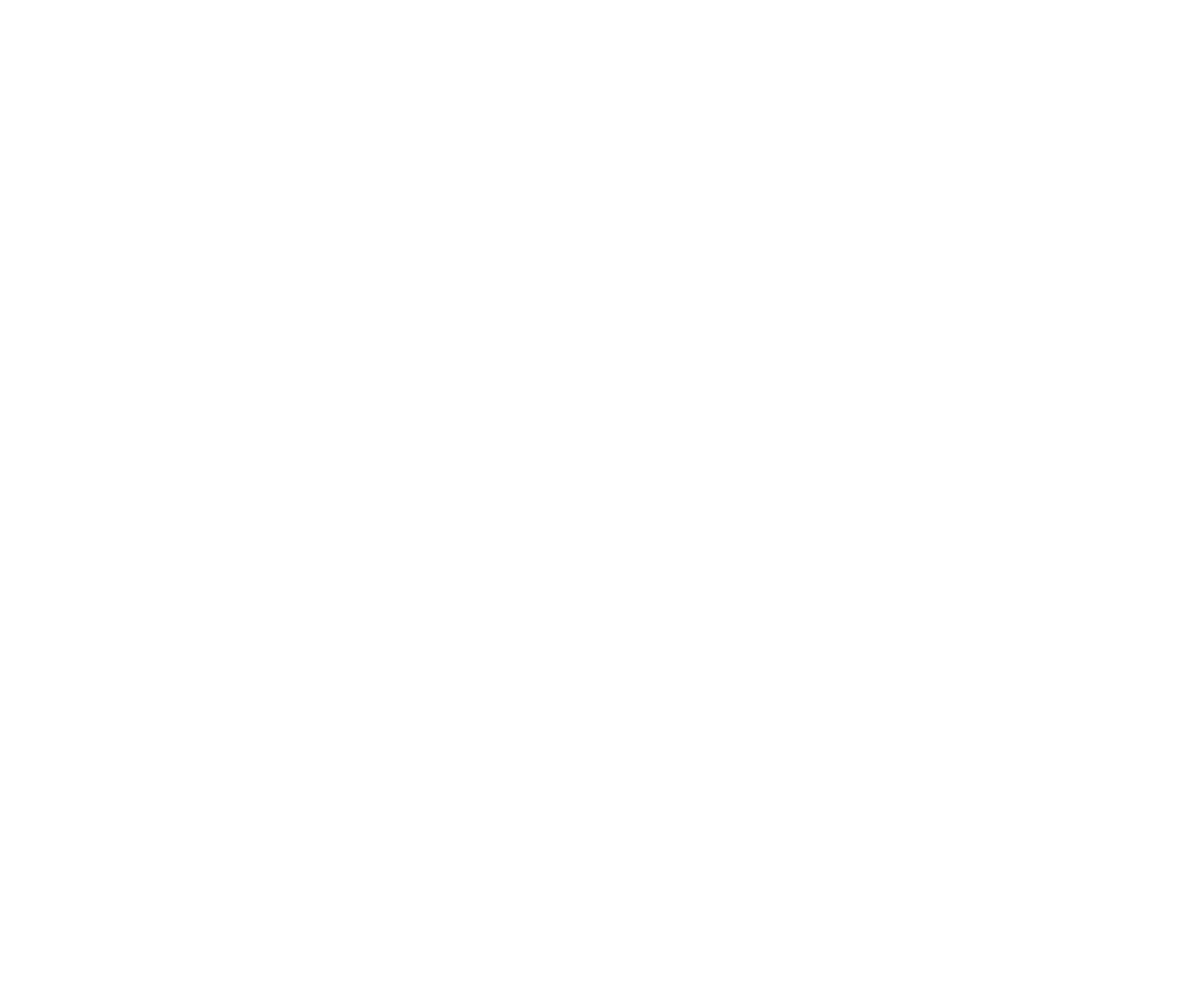
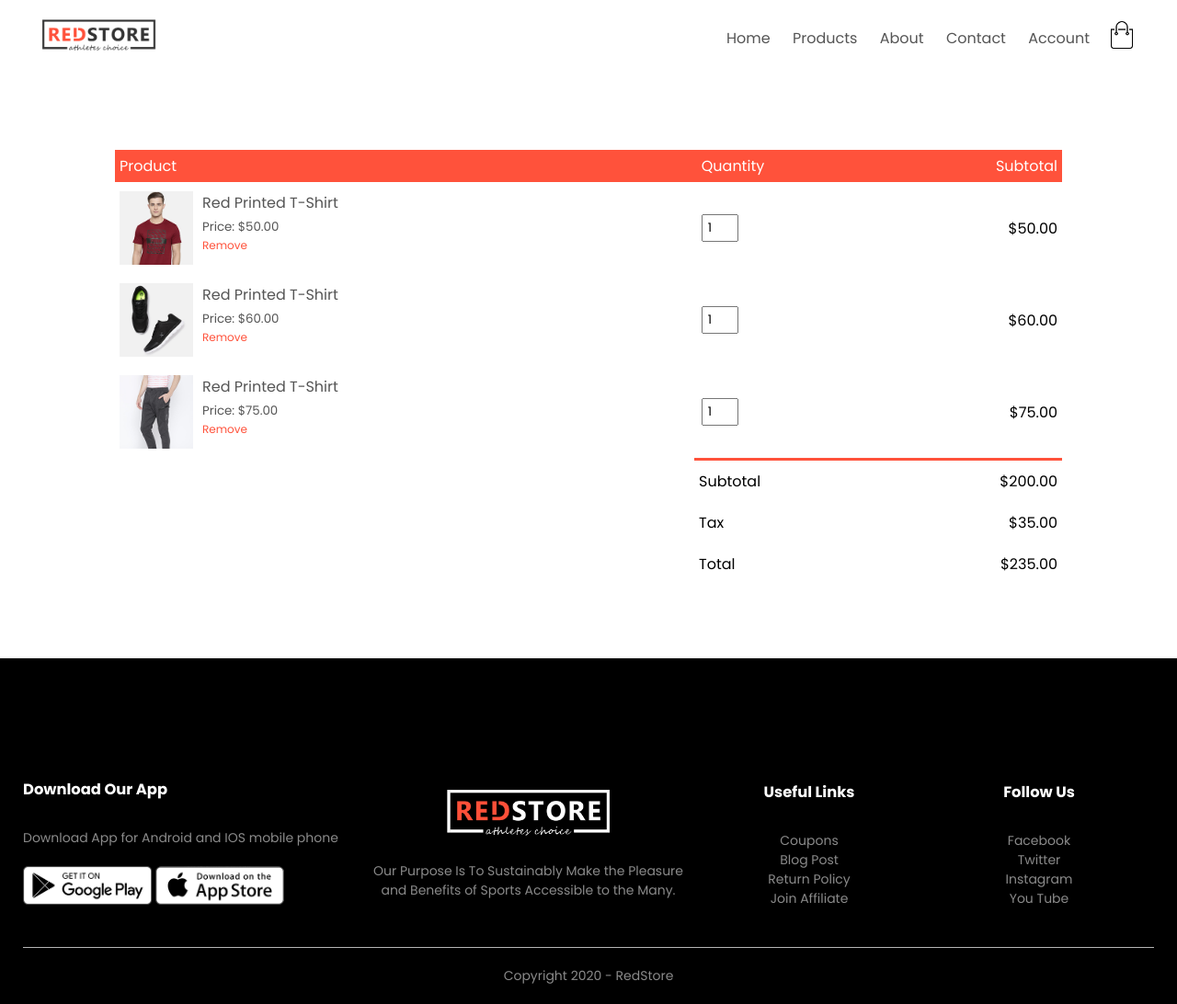
Before and after one commit to kolapkar-abhi/RedStore, a plain HTML site: page cart.html in a window 1280 px wide. Shown: the whole page at 92% size. Before the commit the page ends 800 px from the top, so only its background shows below. Drawn offline with Linux system fonts and the light colour scheme.

Commit message:
cart page design updated

```diff
--- a/cart.html
+++ b/cart.html
@@ -11,6 +11,144 @@
   <title>RedStore | Cart</title>
 </head>
 <body>
+  <header>
+    <div class="container">
+      <div class="navbar">
+        <div class="logo">
+          <a href="./index.html">
+            <img src="./images/logo.png" alt="logo" width="125">
+          </a>
+        </div>
+        <nav>
+          <ul id="menuItems">
+            <li><a href="./index.html">Home</a></li>
+            <li><a href="./products.html">Products</a></li>
+            <li><a href="">About</a></li>
+            <li><a href="">Contact</a></li>
+            <li><a href="./account.html">Account</a></li>
+          </ul>
+        </nav>
+        <a href="./cart.html">
+          <img src="./images/cart.png" alt="cart" width="30" height="30">
+        </a>
+        <img src="./images/menu.png" alt="menu" class="menu-icon" onclick="menuToggle()">
+      </div>
+    </div>
+  </header>
 
+  <main>
+    <div class="container">
+      <!-- ----------- cart items details ----------- -->
+      <div class="small-container cart-page">
+        <table>
+          <tr>
+            <th>Product</th>
+            <th>Quantity</th>
+            <th>Subtotal</th>
+          </tr>
+          <tr>
+            <td>
+              <div class="cart-info">
+                <img src="./images/buy-1.jpg" alt="">
+                <div>
+                  <p>Red Printed T-Shirt</p>
+                  <small>Price: $50.00</small>
+                  <a href="">Remove</a>
+                </div>
+              </div>
+            </td>
+            <td><input type="number" value="1"></td>
+            <td>$50.00</td>
+          </tr>
+          <tr>
+            <td>
+              <div class="cart-info">
+                <img src="./images/buy-2.jpg" alt="">
+                <div>
+                  <p>Red Printed T-Shirt</p>
+                  <small>Price: $60.00</small>
+                  <a href="">Remove</a>
+                </div>
+              </div>
+            </td>
+            <td><input type="number" value="1"></td>
+            <td>$60.00</td>
+          </tr>
+          <tr>
+            <td>
+              <div class="cart-info">
+                <img src="./images/buy-3.jpg" alt="">
+                <div>
+                  <p>Red Printed T-Shirt</p>
+                  <small>Price: $75.00</small>
+                  <a href="">Remove</a>
+                </div>
+              </div>
+            </td>
+            <td><input type="number" value="1"></td>
+            <td>$75.00</td>
+          </tr>
+        </table>
+
+        <div class="total-price">
+          <table>
+            <tr>
+              <td>Subtotal</td>
+              <td>$200.00</td>
+            </tr>
+            <tr>
+              <td>Tax</td>
+              <td>$35.00</td>
+            </tr>
+            <tr>
+              <td>Total</td>
+              <td>$235.00</td>
+            </tr>
+          </table>
+        </div>
+      </div>
+    </div>
+  </main>
+
+  <footer id="footer">
+    <div class="container">
+      <div class="row">
+        <div class="footer-col-1">
+          <h3>Download Our App</h3>
+          <p>Download App for Android and IOS mobile phone</p>
+          <div class="app-logo">
+            <img src="./images/play-store.png" alt="">
+            <img src="./images/app-store.png" alt="">
+          </div>
+        </div>
+        <div class="footer-col-2">
+          <img src="./images/logo-white.png" alt="">
+          <p>Our Purpose Is To Sustainably Make the Pleasure and Benefits of Sports Accessible to the Many.</p>
+        </div>
+        <div class="footer-col-3">
+          <h3>Useful Links</h3>
+          <ul>
+            <li>Coupons</li>
+            <li>Blog Post</li>
+            <li>Return Policy</li>
+            <li>Join Affiliate</li>
+          </ul>
+        </div>
+        <div class="footer-col-4">
+          <h3>Follow Us</h3>
+          <ul>
+            <li><a href="https://www.facebook.com">Facebook</a></li>
+            <li><a href="https://twitter.com">Twitter</a></li>
+            <li><a href="https://www.instagram.com">Instagram</a></li>
+            <li><a href="https://www.youtube.com">You Tube</a></li>
+          </ul>
+        </div>
+      </div>
+
+      <hr>
+
+      <p class="copyright">Copyright 2020 - RedStore</p>
+    </div>
+  </footer>
 </body>
 </html>
--- a/style.css
+++ b/style.css
@@ -324,6 +324,66 @@ select {
   cursor: pointer;
 }
 
+
+/* CSS for cart items */
+.cart-page{
+  margin: 80px auto;
+}
+
+table{
+  width: 100%;
+  border-collapse: collapse;
+}
+
+.cart-info{
+  display: flex;
+  flex-wrap: wrap;
+}
+
+th{
+  text-align: left;
+  padding: 5px;
+  color: #fff;
+  background: #ff523b;
+  font-weight: normal;
+}
+
+td{
+  padding: 10px 5px;
+}
+
+td input{
+  width: 40px;
+  height: 30px;
+  padding: 5px;
+}
+
+td a{
+  color: #ff523b;
+  font-size: 12px;
+  display: block;
+}
+
+td img{
+  width: 80px;
+  height: 80px;
+  margin-right: 10px;
+}
+
+.total-price{
+  display: flex;
+  justify-content: flex-end;
+}
+.total-price table{
+  border-top: 3px solid #ff523b;
+  width: 100%;
+  max-width: 400px;
+}
+
+th:last-child, td:last-child{
+  text-align: right;
+}
+
 /* footer CSS start */
 #footer {
   background: #000;
```
